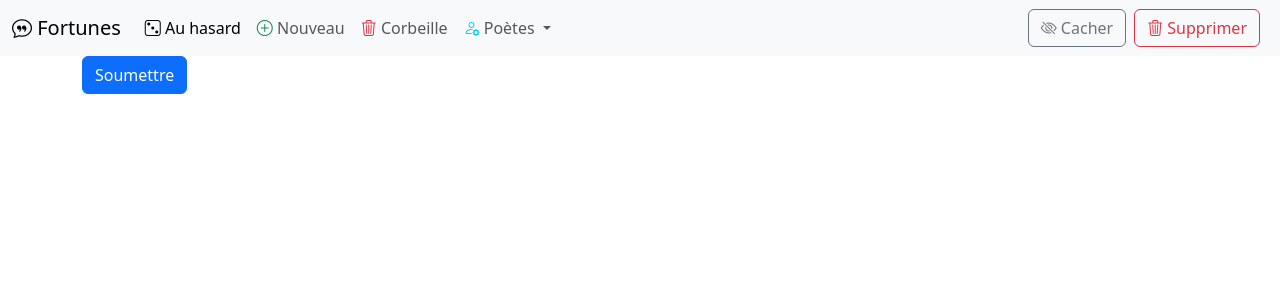
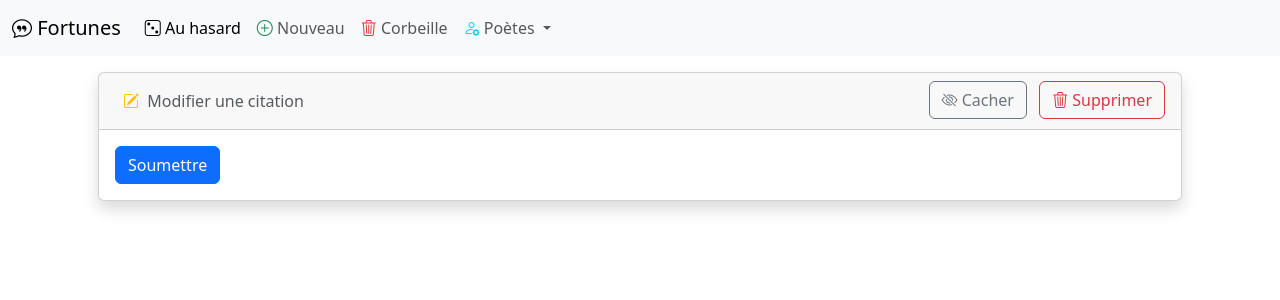
Before and after one commit to etene/fortunes, a Django app: template fortunes/app/templates/app/edit_fortune.html in a window 1280 px wide. Shown: the top 300 px of the page. Run offline with Django 5.2, Linux system fonts and the light colour scheme; the template is opened without the code that fills it: most values are stand-ins (such as "Sample title", 1, 10 or a date in 2020); some libraries are stand-ins or nearby versions.

Commit message:
put fortune form in a card

```diff
--- a/fortunes/app/templates/app/edit_fortune.html
+++ b/fortunes/app/templates/app/edit_fortune.html
@@ -1,31 +1,42 @@
 {% extends "app/base.html" %}
 {% load django_bootstrap5 %}
 
-{% block toolbar %}
-{% if instance %}
-<ul class="navbar-nav mb-lg-0">
-    <li>
-        <btn class="btn btn-outline-secondary me-2">
-             <i class="bi bi-eye-slash"></i>&nbsp;Cacher
-        </btn>
-    </li>
-    <li>
-        <btn class="btn btn-outline-danger me-2">
-            <i class="bi bi-trash3"></i>&nbsp;Supprimer
-        </btn>
-    </li>
-</ul>
-{% endif %}
-{% endblock %}
 
 {% block content %}
 
 <div class="row">
     <div class="col">
-        <form method="post" class="form">
-            {% csrf_token %}
-            {% bootstrap_form form %}
-            {% bootstrap_button button_type="submit" content="Soumettre" %}
-        </form>
+        <div class="card shadow m-3">
+            <div class="card-header">
+                <ul class="nav nav-pills card-header-pills">
+                    <li class="nav-item">
+                        <a class="nav-link disabled">
+                            {% if instance %}
+                            <i class="bi bi-pencil-square text-warning"></i>&nbsp; Modifier une citation
+                            {% else %}
+                            <i class="bi bi-plus-circle text-success"></i>&nbsp; Nouvelle citation
+                            {% endif %}
+                        </a>
+                    </li>
+                    {% if instance %}
+                    <li class="nav-item ms-auto">
+                        <btn class="btn btn-outline-secondary me-2">
+                            <i class="bi bi-eye-slash"></i>&nbsp;Cacher
+                        </btn>
+                        <btn class="btn btn-outline-danger me-2">
+                            <i class="bi bi-trash3"></i>&nbsp;Supprimer
+                        </btn>
+                    </li>
+                    {% endif %}
+                </ul>
+            </div>
+            <div class="card-body">
+                <form method="post" class="form">
+                    {% csrf_token %}
+                    {% bootstrap_form form %}
+                    {% bootstrap_button button_type="submit" content="Soumettre" %}
+                </form>
+            </div>
+        </div>
 </div>
 {% endblock %}
```
